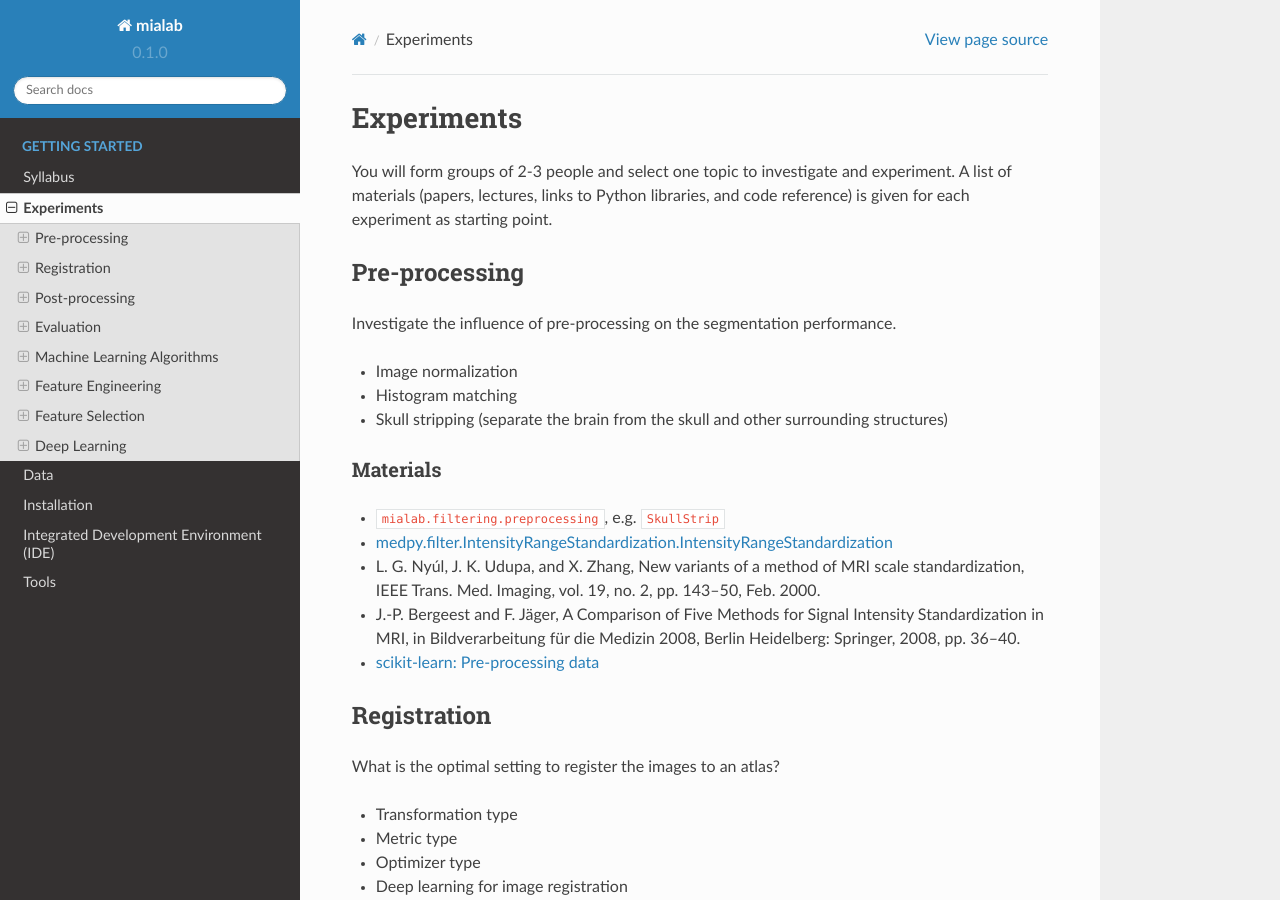
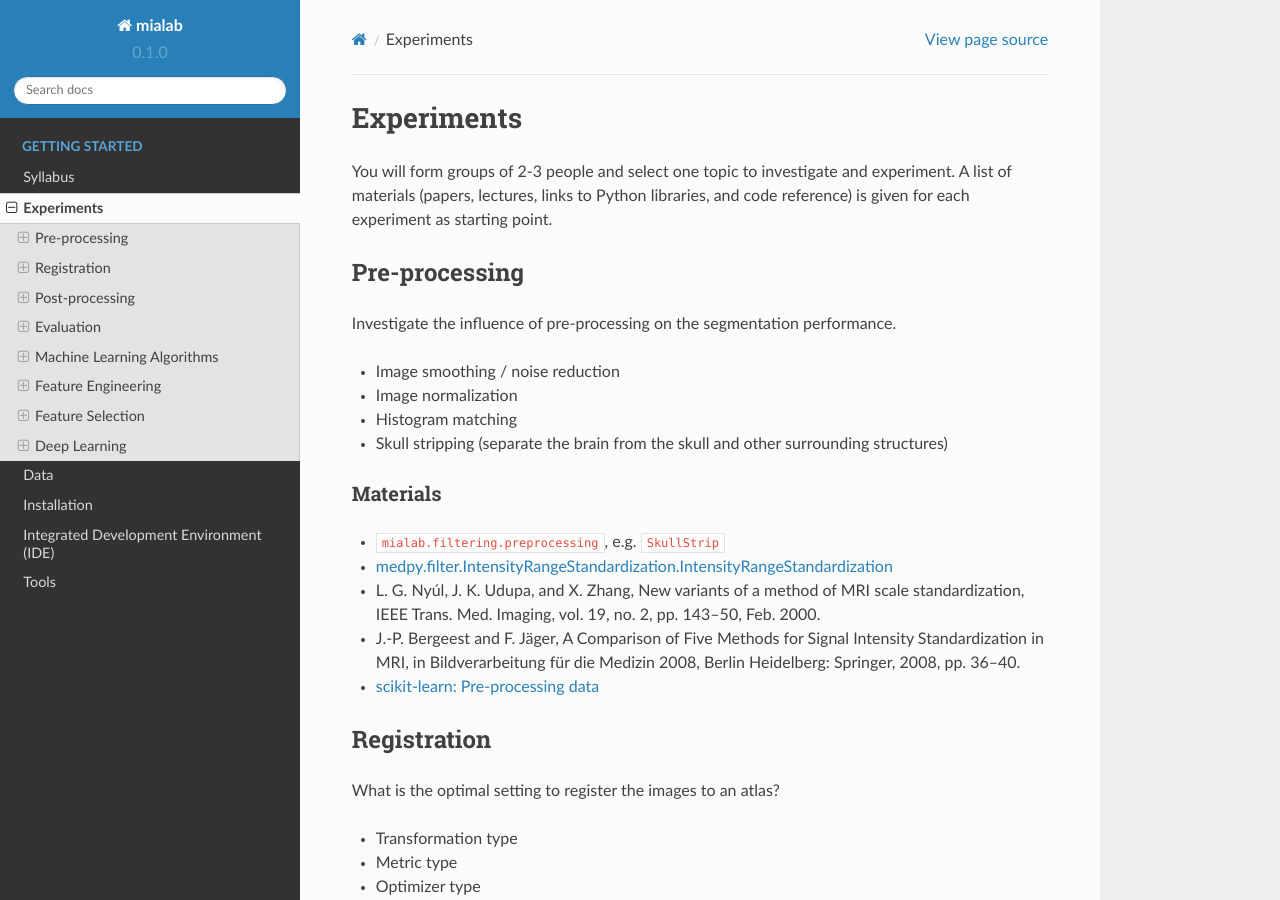
Before and after one commit to ubern-mia/MIALab, a Sphinx documentation site: the page built from docs/experiments.rst, in a window 1280 px wide and 900 px high. Built offline with Sphinx 7.4.7 and the Read the Docs theme 2.0.0, drawn with Linux system fonts in a browser that asks for light colours; formulas are drawn with MathJax 3.

Commit message:
docs(experiment): noise reduction for pre-processing

```diff
--- a/docs/experiments.rst
+++ b/docs/experiments.rst
@@ -10,6 +10,7 @@ Pre-processing
 
 Investigate the influence of pre-processing on the segmentation performance.
 
+- Image smoothing / noise reduction
 - Image normalization
 - Histogram matching
 - Skull stripping (separate the brain from the skull and other surrounding structures)
```
